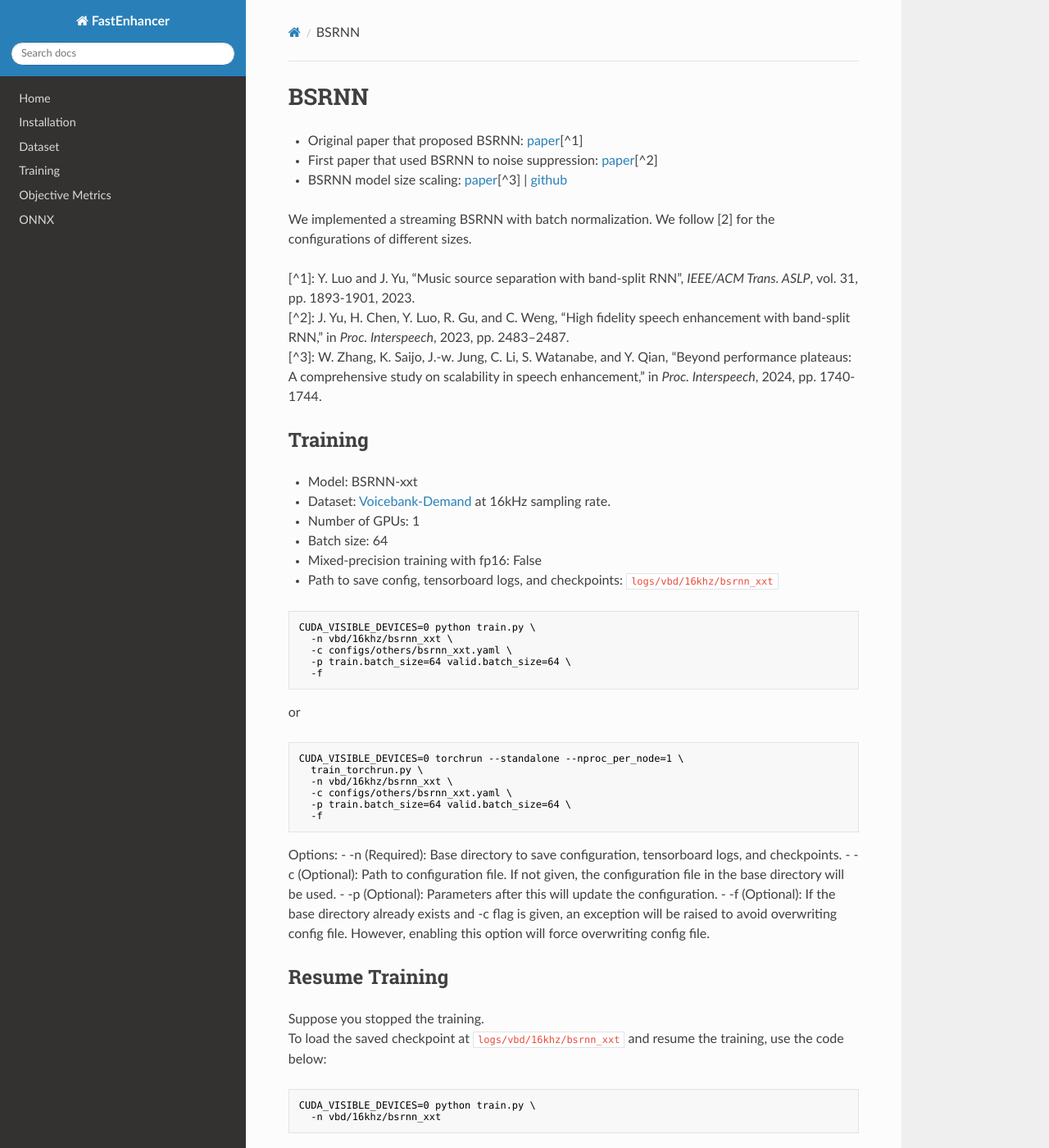
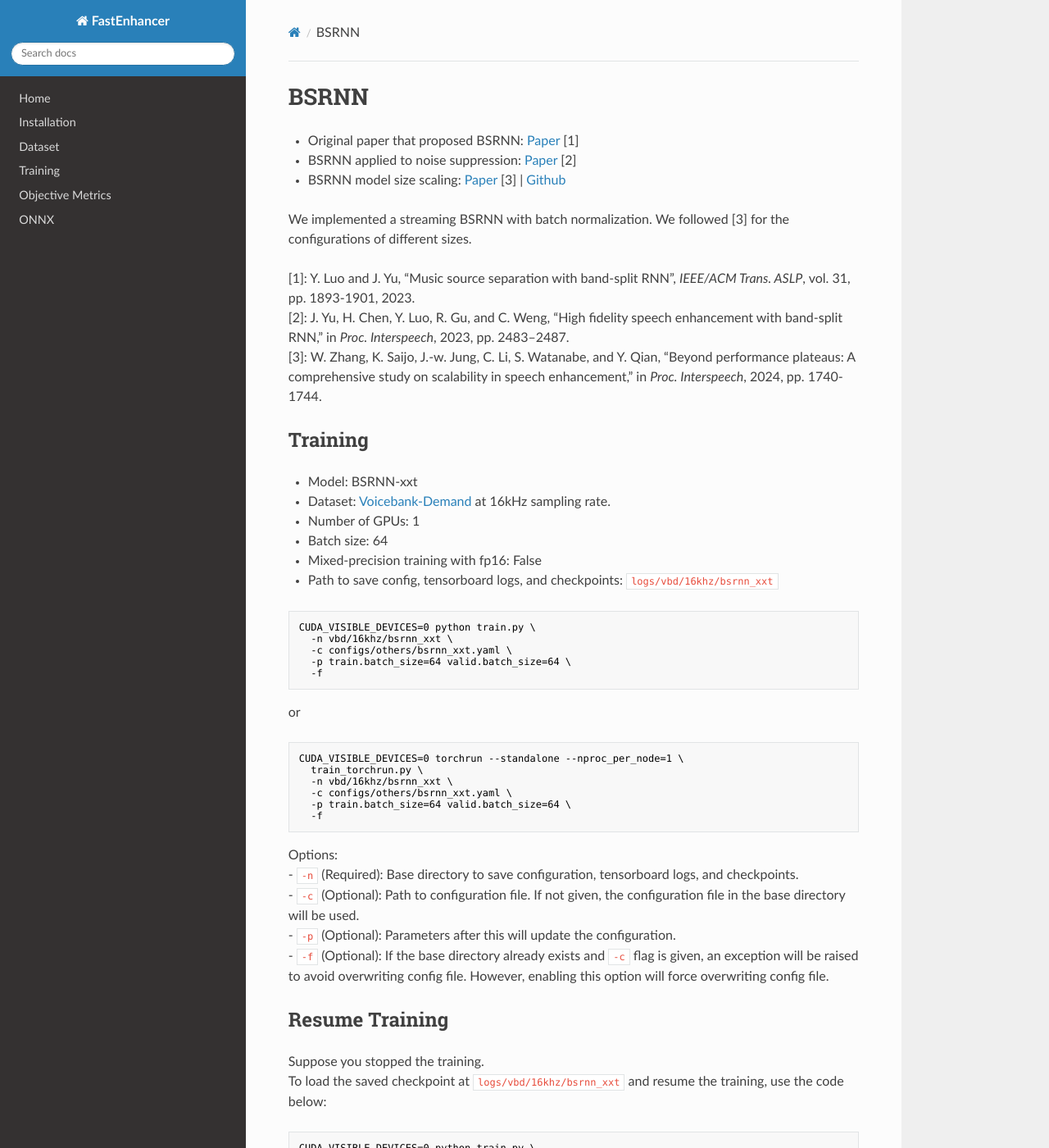
Before and after one commit to aask1357/fastenhancer, an MkDocs documentation site: the page built from docs/docs/train/bsrnn.md, in a window 1280 px wide and 1400 px high. Shown: the whole window at 82% size. Built offline with MkDocs 1.6.1, drawn with Linux system fonts in a browser that asks for light colours; nearby versions of some CDN libraries.

Commit message:
Update link in docs

```diff
--- a/docs/docs/train/bsrnn.md
+++ b/docs/docs/train/bsrnn.md
@@ -1,13 +1,13 @@
 # BSRNN
-- Original paper that proposed BSRNN: [paper](https://arxiv.org/abs/2209.15174)[^1]
-- First paper that used BSRNN to noise suppression: [paper](https://arxiv.org/abs/2212.00406)[^2]
-- BSRNN model size scaling: [paper](https://arxiv.org/abs/2406.04269)[^3] | [github](https://github.com/Emrys365/se-scaling)
+- Original paper that proposed BSRNN: [Paper](https://arxiv.org/abs/2209.15174) [1]
+- BSRNN applied to noise suppression: [Paper](https://arxiv.org/abs/2212.00406) [2]
+- BSRNN model size scaling: [Paper](https://arxiv.org/abs/2406.04269) [3] | [Github](https://github.com/Emrys365/se-scaling)
 
-We implemented a streaming BSRNN with batch normalization. We follow [2] for the configurations of different sizes.
+We implemented a streaming BSRNN with batch normalization. We followed [3] for the configurations of different sizes.
 
-[^1]: Y. Luo and J. Yu, “Music source separation with band-split RNN”, *IEEE/ACM Trans. ASLP*, vol. 31, pp. 1893-1901, 2023.
-[^2]: J. Yu, H. Chen, Y. Luo, R. Gu, and C. Weng, “High fidelity speech enhancement with band-split RNN,” in *Proc. Interspeech*, 2023, pp. 2483–2487.
-[^3]: W. Zhang, K. Saijo, J.-w. Jung, C. Li, S. Watanabe, and Y. Qian, “Beyond performance plateaus: A comprehensive study on scalability in speech enhancement,” in *Proc. Interspeech*, 2024, pp. 1740-1744.
+[1]: Y. Luo and J. Yu, “Music source separation with band-split RNN”, *IEEE/ACM Trans. ASLP*, vol. 31, pp. 1893-1901, 2023.
+[2]: J. Yu, H. Chen, Y. Luo, R. Gu, and C. Weng, “High fidelity speech enhancement with band-split RNN,” in *Proc. Interspeech*, 2023, pp. 2483–2487.
+[3]: W. Zhang, K. Saijo, J.-w. Jung, C. Li, S. Watanabe, and Y. Qian, “Beyond performance plateaus: A comprehensive study on scalability in speech enhancement,” in *Proc. Interspeech*, 2024, pp. 1740-1744.
 
 ## Training
 - Model: BSRNN-xxt
@@ -30,10 +30,10 @@ or
   -f</code></pre>
 
 Options:
-- -n (Required): Base directory to save configuration, tensorboard logs, and checkpoints.
-- -c (Optional): Path to configuration file. If not given, the configuration file in the base directory will be used.
-- -p (Optional): Parameters after this will update the configuration.
-- -f (Optional): If the base directory already exists and -c flag is given, an exception will be raised to avoid overwriting config file. However, enabling this option will force overwriting config file.
+- `-n` (Required): Base directory to save configuration, tensorboard logs, and checkpoints.
+- `-c` (Optional): Path to configuration file. If not given, the configuration file in the base directory will be used.
+- `-p` (Optional): Parameters after this will update the configuration.
+- `-f` (Optional): If the base directory already exists and `-c` flag is given, an exception will be raised to avoid overwriting config file. However, enabling this option will force overwriting config file.
 
 ## Resume Training
 Suppose you stopped the training.
```
Also changed, not shown: docs/docs/train/fastenhancer.md (+7 -5 lines), docs/docs/train/fspen.md (+6 -6 lines), docs/docs/train/lisennet.md (+6 -6 lines), 2 other files.
